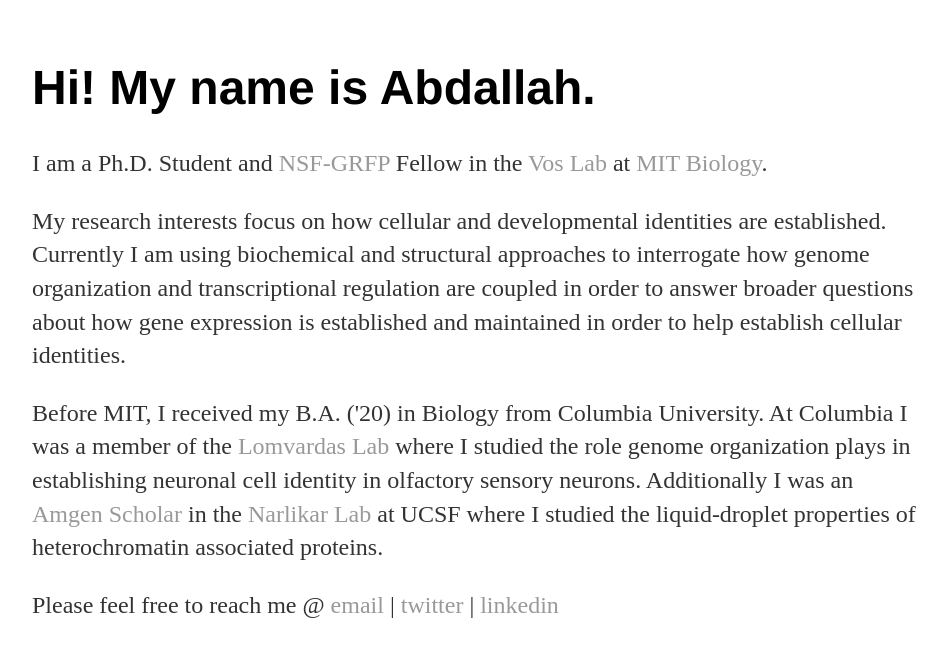
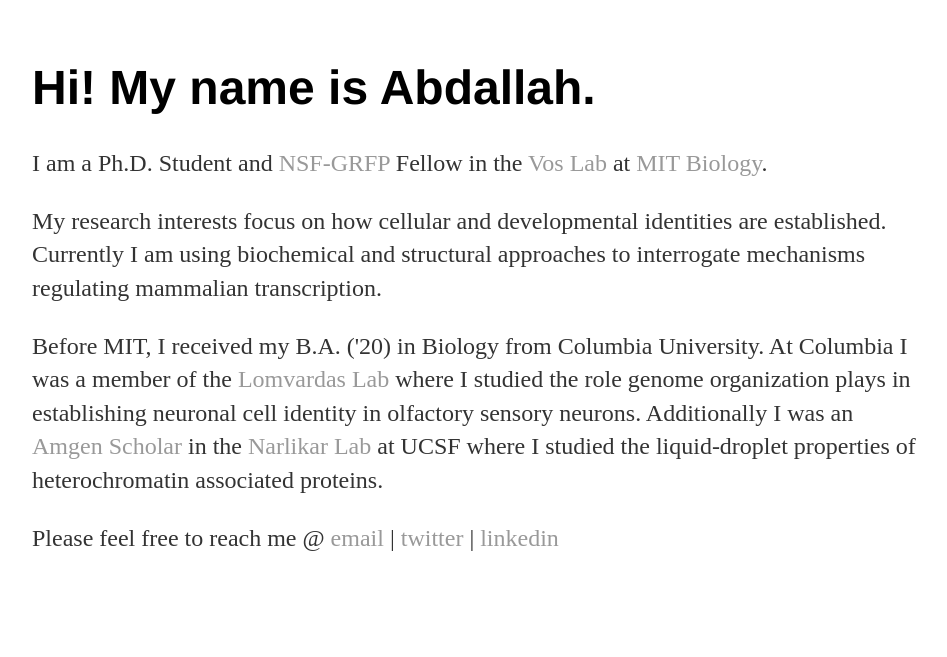
Before and after one commit to amohamed98/amohamed98.github.io, a Jekyll site: the page built from index.html, in a window 1280 px wide. Shown: the top 657 px of the page, without its empty margins (160-1107 px from the left). Built offline with Jekyll 4.4.1, drawn with Linux system fonts in a browser that asks for light colours.

Commit message:
Update index.html

```diff
--- a/index.html
+++ b/index.html
@@ -5,8 +5,7 @@
 <div class="blurb">
 	<h1>Hi! My name is Abdallah.</h1>
 				<p>I am a Ph.D. Student and <a href="https://www.nsfgrfp.org/">NSF-GRFP</a> Fellow in the <a href="https://www.voslab.org/">Vos Lab</a> at <a href="https://biology.mit.edu/graduate/">MIT Biology</a>. </p>
-				<p>My research interests focus on how cellular and developmental identities are established. Currently I am using biochemical and structural approaches to interrogate how genome organization and transcriptional regulation are coupled in order to answer broader</a>
-					questions about how gene expression is established and maintained in order to help establish cellular identities.<p>
+				<p>My research interests focus on how cellular and developmental identities are established. Currently I am using biochemical and structural approaches to interrogate mechanisms regulating mammalian transcription.<p>
 				<p>Before MIT, I received my B.A. ('20) in Biology from Columbia University. At Columbia I was a member of the <a href="https://lomvardaslab.zuckermaninstitute.columbia.edu/">Lomvardas Lab</a>
 					where I studied the role genome organization plays in establishing neuronal cell identity in olfactory sensory neurons. </a>
 					Additionally I was an <a href="https://amgenscholars.com/us-program/">Amgen Scholar</a> in the </a>
```
